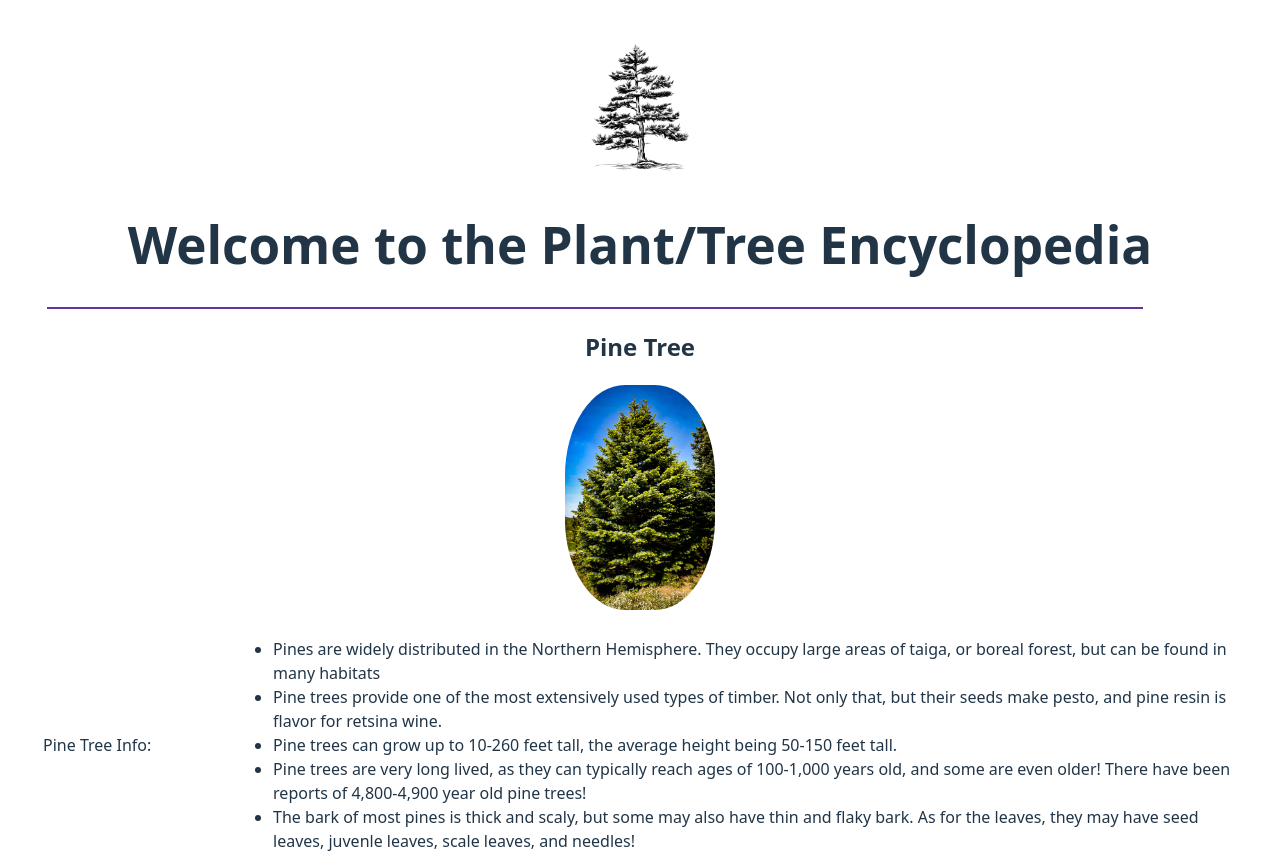
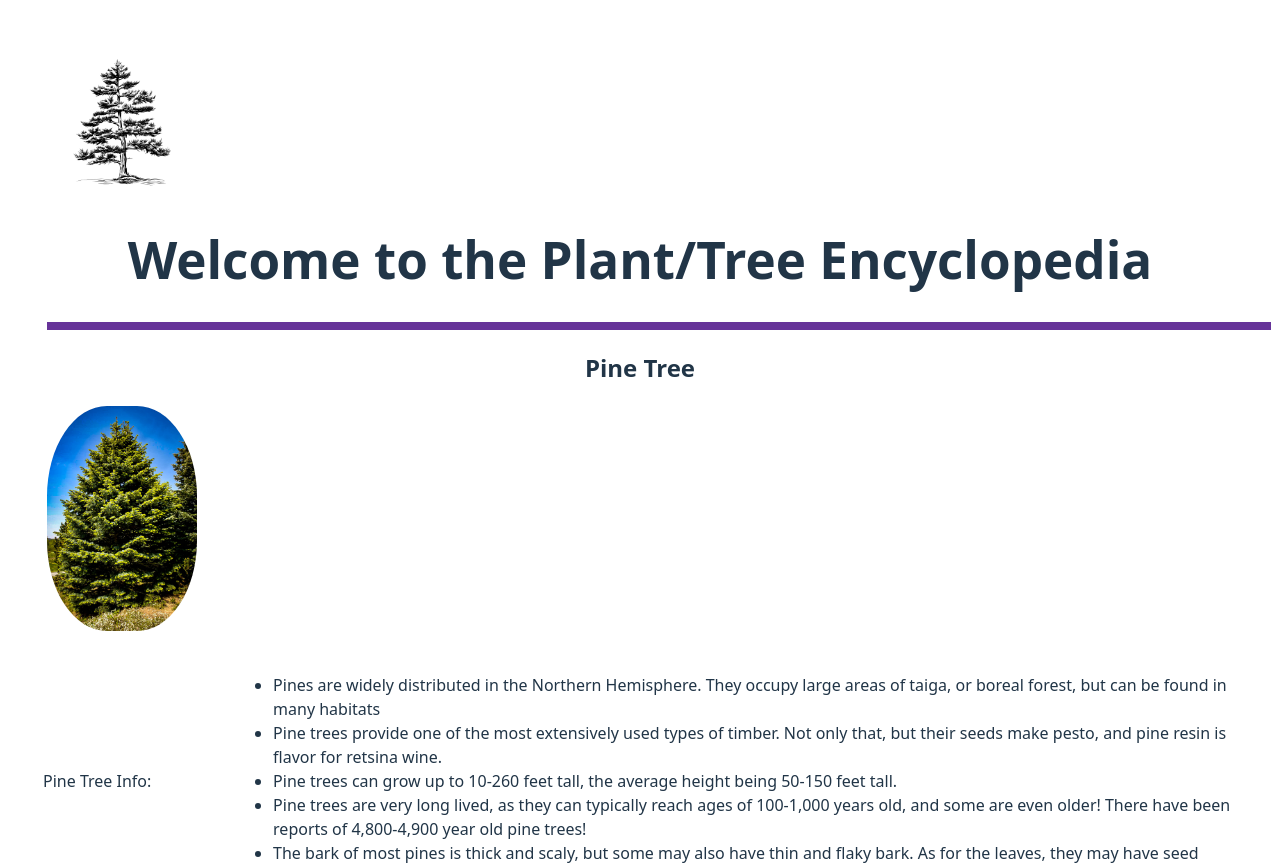
Before and after one commit to JacobWoodbury/plant-info-react, a React (Vite) app: page / in a window 1280 px wide. Shown: the top 865 px of the page. Built offline with nearby package versions, Linux system fonts and the light colour scheme.

Commit message:
Fixed spacing on images and spacer

```diff
--- a/src/App.css
+++ b/src/App.css
@@ -9,9 +9,9 @@ h1, h2 {
 }
 
 #space{
-  border: 1px solid rebeccapurple;
+  border: 4px solid rebeccapurple;
   margin: 15px;
-  width: 90%;
+  width: 100%;
 }
 
 table {
@@ -30,6 +30,7 @@ img {
   display: block;
   margin-left: auto;
   margin-right: auto;
+  margin: 15px;
 }
 
 .footer {
```
